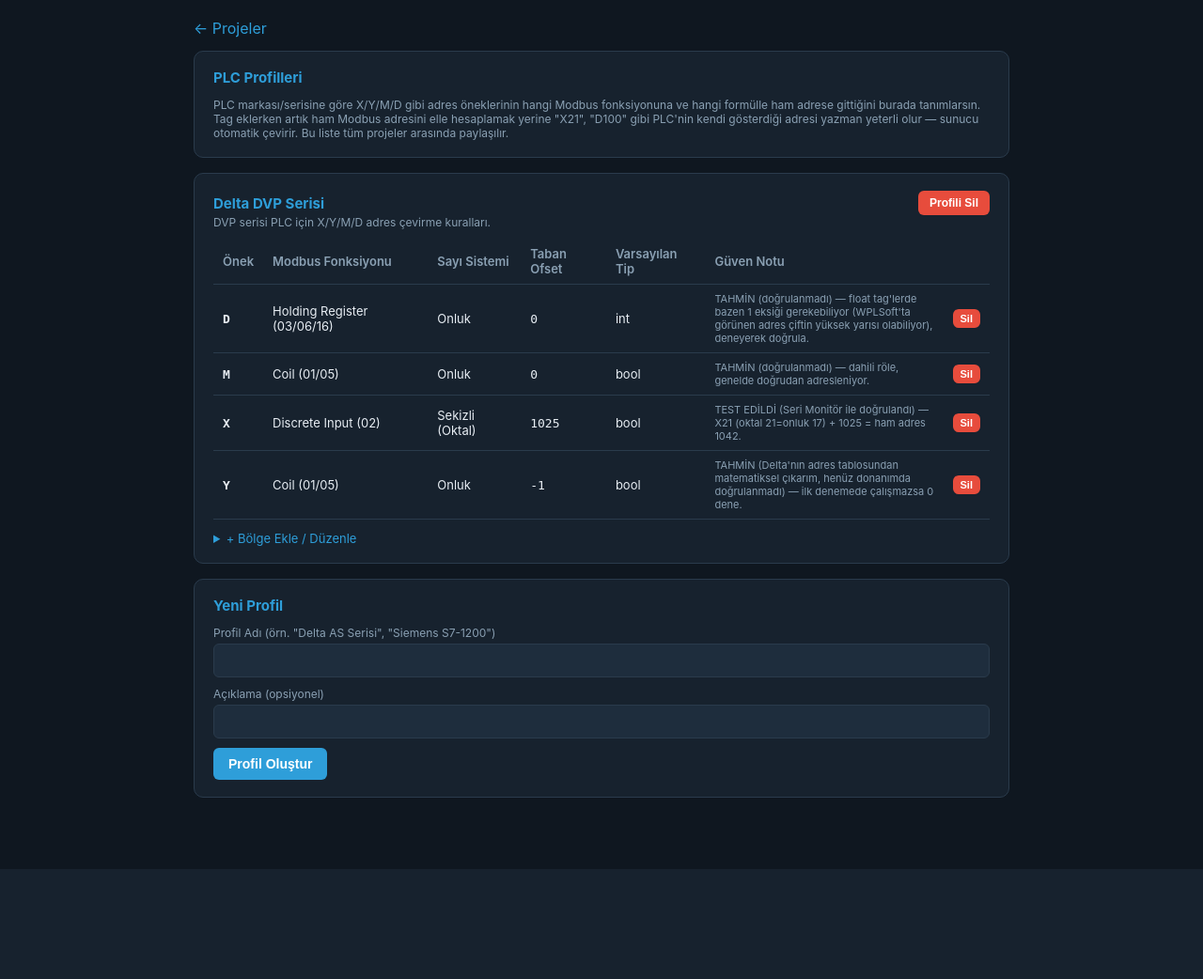
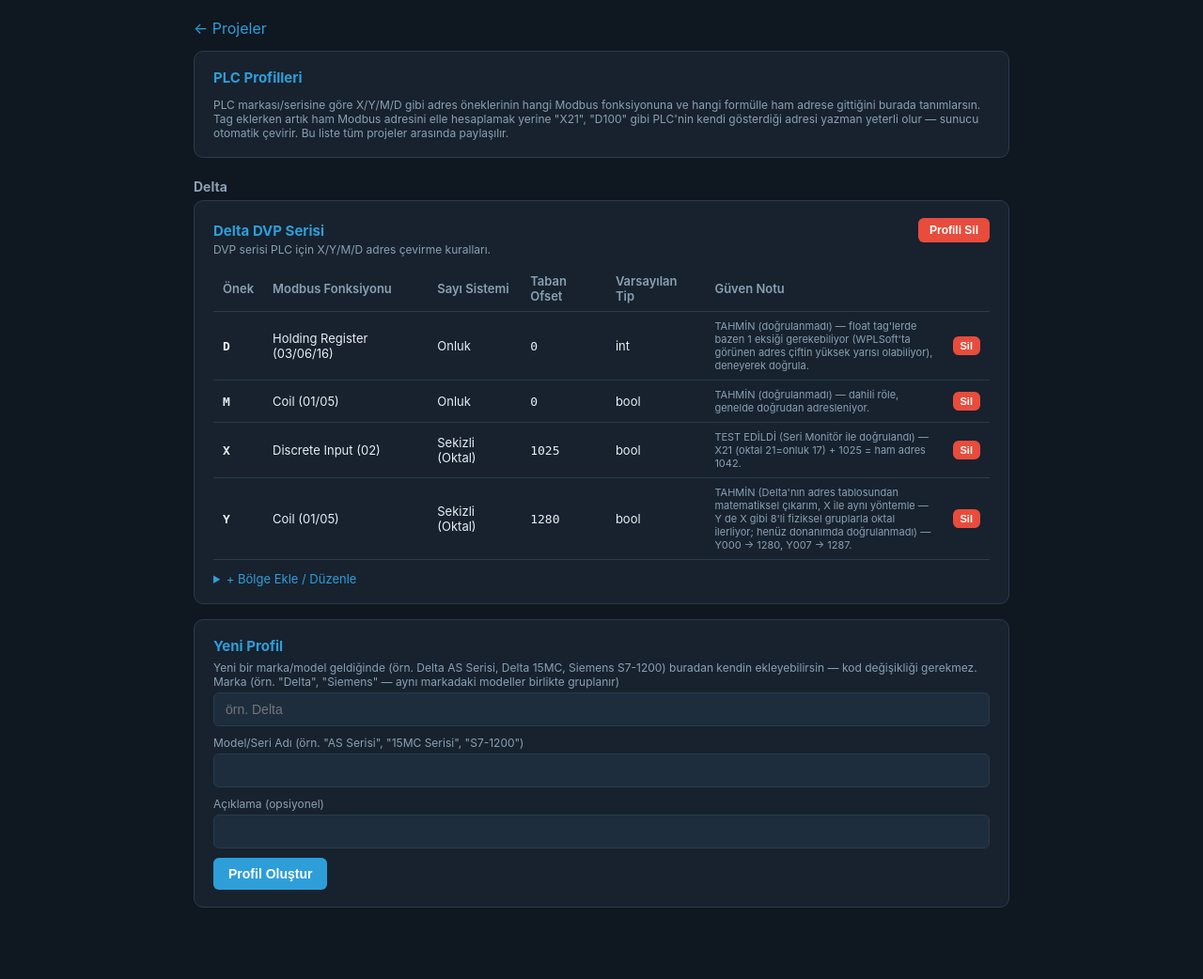
Before and after one commit to ahmetaltunaibu/oventechIOT, a Flask app: page /admin/plc-profilleri in a window 1280 px wide. Shown: the part 50-1092 px from the top of the page at 94% size. Before the commit the page ends 975 px from the top, so only its background shows below. Run offline with Flask 3, Linux system fonts and the light colour scheme; the visitor is signed in with stand-in values (Sample User, id 1); data comes from the database, SQL or seed files in the repository.

Commit message:
PLC Profili: marka gruplama, cihaz-seviyesi varsayilan profil, Y bolgesi adres duzeltmesi + admin formu sadelestirme
- plc_profilleri: marka alani eklendi, admin sayfasinda marka bazli gruplandi
- cihazlar.plc_profil_id: cihaz-seviyesinde varsayilan PLC profili, yeni tag satirlarinda otomatik secili geliyor
- Delta DVP Y bolgesi (coil) adresi duzeltildi: sekizli/1280 (X ile ayni oktal mantik) - onceki yanlis tohum (onluk/-1) icin kosullu duzeltme migration'i eklendi
- Bolge Ekle formu sadelestirildi: taban ofset elle hesaplanmiyor, 'baslangic dogal adres + baslangic ham adres' girilince sunucu otomatik hesapliyor

```diff
--- a/database.py
+++ b/database.py
@@ -137,11 +137,17 @@
     cursor.execute('''
         CREATE TABLE IF NOT EXISTS plc_profilleri (
             id INTEGER PRIMARY KEY AUTOINCREMENT,
-            ad TEXT NOT NULL UNIQUE,             -- örn. "Delta DVP Serisi"
+            marka TEXT,                          -- örn. "Delta", "Siemens" — gruplama/görüntüleme için
+            ad TEXT NOT NULL UNIQUE,             -- örn. "DVP Standart Serisi"
             aciklama TEXT,
             olusturma_zamani TIMESTAMP DEFAULT (datetime('now', '+3 hours'))
         )
     ''')
+    # Migration: eski kurulumlarda marka kolonu yoksa ekle.
+    profil_kolonlari = {row[1] for row in cursor.execute("PRAGMA table_info(plc_profilleri)").fetchall()}
+    if profil_kolonlari and 'marka' not in profil_kolonlari:
+        cursor.execute('ALTER TABLE plc_profilleri ADD COLUMN marka TEXT')
+    cursor.execute("UPDATE plc_profilleri SET marka = 'Delta' WHERE ad = 'Delta DVP Serisi' AND marka IS NULL")
     cursor.execute('''
         CREATE TABLE IF NOT EXISTS plc_profil_bolgeleri (
             id INTEGER PRIMARY KEY AUTOINCREMENT,
@@ -161,8 +167,8 @@
     delta_dvp = cursor.execute("SELECT id FROM plc_profilleri WHERE ad = 'Delta DVP Serisi'").fetchone()
     if not delta_dvp:
         cursor.execute(
-            "INSERT INTO plc_profilleri (ad, aciklama) VALUES (?, ?)",
-            ('Delta DVP Serisi', 'DVP serisi PLC için X/Y/M/D adres çevirme kuralları.')
+            "INSERT INTO plc_profilleri (marka, ad, aciklama) VALUES (?, ?, ?)",
+            ('Delta', 'Delta DVP Serisi', 'DVP serisi PLC için X/Y/M/D adres çevirme kuralları.')
         )
         delta_dvp_id = cursor.lastrowid
         cursor.executemany('''
@@ -172,13 +178,30 @@
         ''', [
             (delta_dvp_id, 'X', 'discrete_input', 'sekizli', 1025, 'bool',
              'TEST EDİLDİ (Seri Monitör ile doğrulandı) — X21 (oktal 21=onluk 17) + 1025 = ham adres 1042.'),
-            (delta_dvp_id, 'Y', 'coil', 'onluk', -1, 'bool',
-             "TAHMİN (Delta'nın adres tablosundan matematiksel çıkarım, henüz donanımda doğrulanmadı) — ilk denemede çalışmazsa 0 dene."),
+            (delta_dvp_id, 'Y', 'coil', 'sekizli', 1280, 'bool',
+             "TAHMİN (Delta'nın adres tablosundan matematiksel çıkarım, X ile aynı yöntemle — Y de X gibi 8'li fiziksel gruplarla oktal ilerliyor; henüz donanımda doğrulanmadı) — Y000 → 1280, Y007 → 1287."),
             (delta_dvp_id, 'M', 'coil', 'onluk', 0, 'bool',
              'TAHMİN (doğrulanmadı) — dahili röle, genelde doğrudan adresleniyor.'),
             (delta_dvp_id, 'D', 'holding_register', 'onluk', 0, 'int',
              "TAHMİN (doğrulanmadı) — float tag'lerde bazen 1 eksiği gerekebiliyor (WPLSoft'ta görünen adres çiftin yüksek yarısı olabiliyor), deneyerek doğrula."),
         ])
+
+    # Tek seferlik düzeltme: bu oturumda Y bölgesi yanlış tohumlanmıştı
+    # (onluk/-1) — Y'nin de X gibi oktal gruplandığı fark edildi (doğru:
+    # sekizli/1280). Sadece HÂLÂ eski yanlış değerlerdeyse düzelt — admin
+    # panelinden elle değiştirilmişse (artık farklı bir değerdeyse) DOKUNMA.
+    cursor.execute('''
+        UPDATE plc_profil_bolgeleri SET sayi_sistemi = 'sekizli', adres_tabani = 1280
+        WHERE onek = 'Y' AND sayi_sistemi = 'onluk' AND adres_tabani = -1
+          AND profil_id IN (SELECT id FROM plc_profilleri WHERE ad = 'Delta DVP Serisi')
+    ''')
+
+    # Migration: kullanıcı isteği — cihazın KENDİSİNE bir PLC Profili
+    # atanabilsin, böylece o cihaz için yeni tag eklerken profili her
+    # seferinde tekrar seçmek gerekmez (tag tablosunda otomatik öneri
+    # olarak gelir). plc_profilleri tablosu yukarıda zaten oluştu.
+    if cihaz_kolonlari and 'plc_profil_id' not in cihaz_kolonlari:
+        cursor.execute('ALTER TABLE cihazlar ADD COLUMN plc_profil_id INTEGER REFERENCES plc_profilleri(id) ON DELETE SET NULL')
 
     cursor.execute('''
         CREATE TABLE IF NOT EXISTS tagler (
@@ -941,6 +964,19 @@
         conn.close()
 
 
+def cihaz_plc_profili_ayarla(cihaz_id: int, plc_profil_id):
+    """Cihazın hangi PLC profiliyle çalıştığını kaydeder — tag tablosunda
+    yeni satır eklerken bu profil otomatik öneri olarak gelir, her tag için
+    tekrar seçmek gerekmez."""
+    conn = get_db()
+    try:
+        conn.execute('UPDATE cihazlar SET plc_profil_id = ? WHERE id = ?', (plc_profil_id, cihaz_id))
+        conn.commit()
+        return True
+    finally:
+        conn.close()
+
+
 def cihaz_baslangic_sayfa_guncelle(cihaz_id: int, sayfa_ad: str):
     """Boş string/None verilirse başlangıç sayfası kaldırılır (eski davranışa
     — cihaz yönetim sayfasına dönülür)."""
@@ -1051,7 +1087,7 @@
 def plc_profilleri_listele():
     conn = get_db()
     try:
-        return [dict(r) for r in conn.execute('SELECT * FROM plc_profilleri ORDER BY ad').fetchall()]
+        return [dict(r) for r in conn.execute('SELECT * FROM plc_profilleri ORDER BY marka, ad').fetchall()]
     finally:
         conn.close()
 
@@ -1071,10 +1107,13 @@
         conn.close()
 
 
-def plc_profil_ekle(ad: str, aciklama: str = ''):
-    conn = get_db()
-    try:
-        cur = conn.execute('INSERT INTO plc_profilleri (ad, aciklama) VALUES (?, ?)', (ad.strip(), aciklama.strip()))
+def plc_profil_ekle(ad: str, aciklama: str = '', marka: str = ''):
+    conn = get_db()
+    try:
+        cur = conn.execute(
+            'INSERT INTO plc_profilleri (marka, ad, aciklama) VALUES (?, ?, ?)',
+            ((marka or '').strip() or None, ad.strip(), aciklama.strip())
+        )
         conn.commit()
         return True, cur.lastrowid
     except sqlite3.IntegrityError:
--- a/pages/admin.py
+++ b/pages/admin.py
@@ -257,12 +257,13 @@
 @admin_bp.route('/plc-profil-ekle', methods=['POST'])
 @admin_required
 def plc_profil_ekle():
+    marka = request.form.get('marka', '').strip()
     ad = request.form.get('ad', '').strip()
     aciklama = request.form.get('aciklama', '').strip()
     if not ad:
         flash('Profil adı zorunlu.', 'danger')
         return redirect(url_for('admin.plc_profilleri'))
-    ok, sonuc = database.plc_profil_ekle(ad, aciklama)
+    ok, sonuc = database.plc_profil_ekle(ad, aciklama, marka)
     if ok:
         flash(f'Profil eklendi: {ad}', 'success')
     else:
@@ -289,13 +290,23 @@
     if not onek:
         flash('Önek (örn. X, Y, M, D) zorunlu.', 'danger')
         return redirect(url_for('admin.plc_profilleri'))
+    # Kullanıcı isteği: admin taban ofseti ELLE HESAPLAMASIN — "başlangıç
+    # doğal adres" (örn. Y için 0) ve "o adresin karşılığı ham Modbus
+    # adresi" (örn. 1280, PLC dokümanından/testten) girilir, ofset burada
+    # otomatik çıkarılır. Gerisi (Y1, Y2, ...) zaten aynı formülle otomatik
+    # ilerliyor — dogal_adresi_coz() her tag için bunu zaten yapıyor.
+    baslangic_dogal = request.form.get('baslangic_dogal_adres', '0').strip()
+    baslangic_ham = request.form.get('baslangic_ham_adres', '').strip()
+    taban = 8 if sayi_sistemi == 'sekizli' else 10
     try:
-        adres_tabani = int(request.form.get('adres_tabani', '0') or '0')
+        dogal_sayi = int(baslangic_dogal, taban) if baslangic_dogal else 0
+        ham_sayi = int(baslangic_ham)
     except ValueError:
-        flash('Taban ofset sayısal olmalı.', 'danger')
+        flash(f'Başlangıç adresleri sayısal olmalı ({"sekizli" if taban == 8 else "onluk"} sistemde).', 'danger')
         return redirect(url_for('admin.plc_profilleri'))
+    adres_tabani = ham_sayi - dogal_sayi
     database.plc_profil_bolge_kaydet(profil_id, onek, modbus_fonksiyon, sayi_sistemi, adres_tabani, varsayilan_veri_tipi, guven_notu)
-    flash(f'"{onek.upper()}" bölgesi kaydedildi.', 'success')
+    flash(f'"{onek.upper()}" bölgesi kaydedildi — taban ofset {adres_tabani} olarak hesaplandı.', 'success')
     return redirect(url_for('admin.plc_profilleri'))
 
 
--- a/templates/plc_profilleri.html
+++ b/templates/plc_profilleri.html
@@ -12,7 +12,9 @@
     </p>
 </div>
 
-{% for p in profiller %}
+{% for marka, marka_profilleri in profiller | groupby('marka') %}
+<h3 style="margin:22px 0 6px;color:var(--text-secondary);font-size:14px;">{{ marka or '(Markasız)' }}</h3>
+{% for p in marka_profilleri %}
 <div class="card">
     <div style="display:flex;justify-content:space-between;align-items:center;">
         <h2 style="margin:0;">{{ p.ad }}</h2>
@@ -66,8 +68,12 @@
                 </select>
             </div>
             <div>
-                <label>Taban Ofset</label>
-                <input type="number" name="adres_tabani" value="0" required style="width:100px;margin-bottom:0;">
+                <label title="Örn. Y için 0 (Y000'ın kendisi). Sayı Sistemi neyse (onluk/sekizli) ona göre yorumlanır.">Başlangıç Doğal Adres</label>
+                <input type="text" name="baslangic_dogal_adres" value="0" required style="width:110px;margin-bottom:0;">
+            </div>
+            <div>
+                <label title="O başlangıç adresinin karşılığı olan HAM Modbus adresi — PLC dokümanından ya da test ederek bulduğun sayı. Örn. Y000 için 1280.">Başlangıç Ham Adresi</label>
+                <input type="number" name="baslangic_ham_adres" required style="width:120px;margin-bottom:0;">
             </div>
             <div>
                 <label>Varsayılan Veri Tipi</label>
@@ -83,15 +89,22 @@
             </div>
             <button type="submit">Kaydet</button>
         </form>
-        <p style="font-size:11px;color:var(--text-secondary);margin-top:6px;">Aynı önek tekrar kaydedilirse üzerine yazılır (günceller) — silmene gerek yok, düzeltip tekrar kaydet.</p>
+        <p style="font-size:11px;color:var(--text-secondary);margin-top:6px;">
+            Taban ofseti elle hesaplamana gerek yok — sadece bildiğin bir noktayı gir (örn. "0" → "1280"), gerisi (1, 2, 3, ...) zaten aynı formülle otomatik ilerliyor.
+            Aynı önek tekrar kaydedilirse üzerine yazılır (günceller) — silmene gerek yok, düzeltip tekrar kaydet.
+        </p>
     </details>
 </div>
+{% endfor %}
 {% endfor %}
 
 <div class="card">
     <h2>Yeni Profil</h2>
+    <p style="font-size:12px;color:var(--text-secondary);margin-top:-6px;">Yeni bir marka/model geldiğinde (örn. Delta AS Serisi, Delta 15MC, Siemens S7-1200) buradan kendin ekleyebilirsin — kod değişikliği gerekmez.</p>
     <form method="POST" action="{{ url_for('admin.plc_profil_ekle') }}">
-        <label>Profil Adı (örn. "Delta AS Serisi", "Siemens S7-1200")</label>
+        <label>Marka (örn. "Delta", "Siemens" — aynı markadaki modeller birlikte gruplanır)</label>
+        <input type="text" name="marka" placeholder="örn. Delta">
+        <label>Model/Seri Adı (örn. "AS Serisi", "15MC Serisi", "S7-1200")</label>
         <input type="text" name="ad" required>
         <label>Açıklama (opsiyonel)</label>
         <input type="text" name="aciklama">
```
Also changed, not shown: pages/dashboard.py (+13 -0 lines), templates/cihaz_detay.html (+21 -3 lines).
